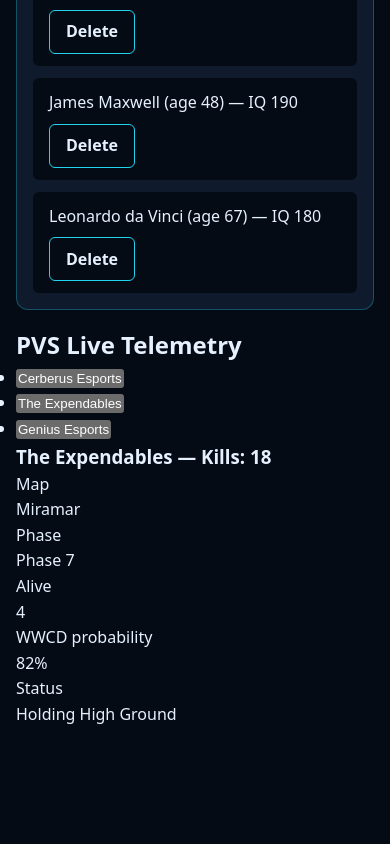
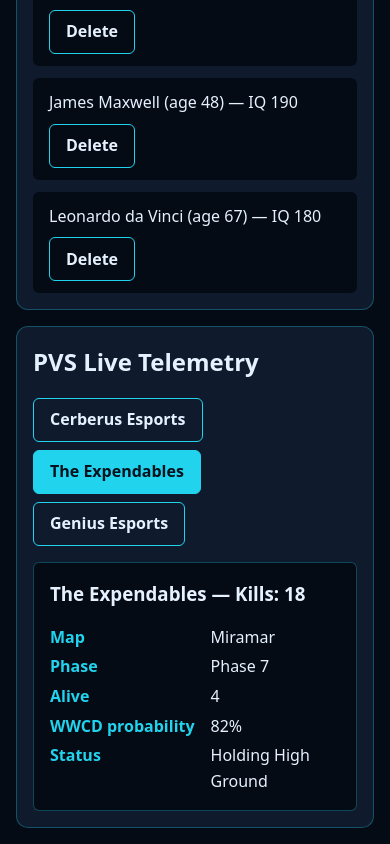
Before and after one commit to nguyenntkpvnm21/24521198_NguyenThaiKhanhNguyen_LAB3, a React (Vite) app: page / in a window 390 px wide. Shown: the part 1461-2305 px from the top of the page. Before the commit the page ends 2204 px from the top, so only its background shows below. Built offline with nearby package versions, Linux system fonts and the light colour scheme.

Commit message:
style(ex3): add responsive 375px layout and skeleton pulse

```diff
--- a/src/components/PubgMatchTelemetry.module.css
+++ b/src/components/PubgMatchTelemetry.module.css
@@ -1,28 +1,128 @@
-/* Scaffold: class names from the Ex3 contract. Layout comes in Task 3.10. */
 .telemetry {
+  display: grid;
+  gap: var(--space);
   min-width: 0;
+  padding: var(--space);
+  background: var(--card-bg);
+  border: 1px solid color-mix(in srgb, var(--accent) 30%, transparent);
+  border-radius: var(--radius);
 }
 
 .selector {
+  display: flex;
+  flex-wrap: wrap;
+  gap: calc(var(--space) / 2);
   min-width: 0;
+  list-style: none;
 }
 
 .selectorButton {
+  min-height: 2.75rem;
+  padding: 0 var(--space);
+  font: inherit;
+  font-weight: 600;
+  color: var(--text-primary);
+  cursor: pointer;
+  background: transparent;
+  border: 1px solid var(--accent);
+  border-radius: calc(var(--radius) / 2);
+}
+
+.selectorButton:hover {
+  background: color-mix(in srgb, var(--accent) 15%, transparent);
+}
+
+.selectorButton[aria-pressed='true'] {
+  color: var(--accent-contrast);
+  background: var(--accent);
+}
+
+.selectorButton:focus-visible,
+.alert button:focus-visible {
+  outline: 2px solid var(--accent);
+  outline-offset: 2px;
+}
+
+.skeleton,
+.card,
+.alert {
+  box-sizing: border-box;
   min-width: 0;
+  min-height: 220px;
+  padding: var(--space);
+  overflow-wrap: anywhere;
+  background: var(--bg-page);
+  border-radius: calc(var(--radius) / 2);
 }
 
 .skeleton {
+  display: grid;
+  place-items: center;
+  height: 220px;
+  color: var(--accent);
+  background: color-mix(in srgb, var(--accent) 18%, var(--bg-page));
+  border: 1px solid color-mix(in srgb, var(--accent) 40%, transparent);
+  animation: pulse 1.2s ease-in-out infinite;
+}
+
+.card {
+  display: grid;
+  align-content: start;
+  gap: var(--space);
+  border: 1px solid color-mix(in srgb, var(--accent) 30%, transparent);
+}
+
+.stats {
+  display: grid;
+  grid-template-columns: auto 1fr;
+  gap: calc(var(--space) / 4) var(--space);
+}
+
+.stats dt {
+  color: var(--accent);
+  font-weight: 600;
+}
+
+.stats dd {
   min-width: 0;
 }
 
 .alert {
-  min-width: 0;
+  display: grid;
+  align-content: center;
+  justify-items: start;
+  gap: var(--space);
+  border: 1px solid var(--accent);
 }
 
-.card {
-  min-width: 0;
+.alert button {
+  min-height: 2.75rem;
+  padding: 0 var(--space);
+  font: inherit;
+  font-weight: 600;
+  color: var(--accent-contrast);
+  cursor: pointer;
+  background: var(--accent);
+  border: 1px solid var(--accent);
+  border-radius: calc(var(--radius) / 2);
 }
 
-.stats {
-  min-width: 0;
+.alert button:hover {
+  filter: brightness(1.1);
 }
+
+@keyframes pulse {
+  0%,
+  100% {
+    opacity: 1;
+  }
+  50% {
+    opacity: 0.45;
+  }
+}
+
+@media (prefers-reduced-motion: reduce) {
+  .skeleton {
+    animation: none;
+  }
+}
```
